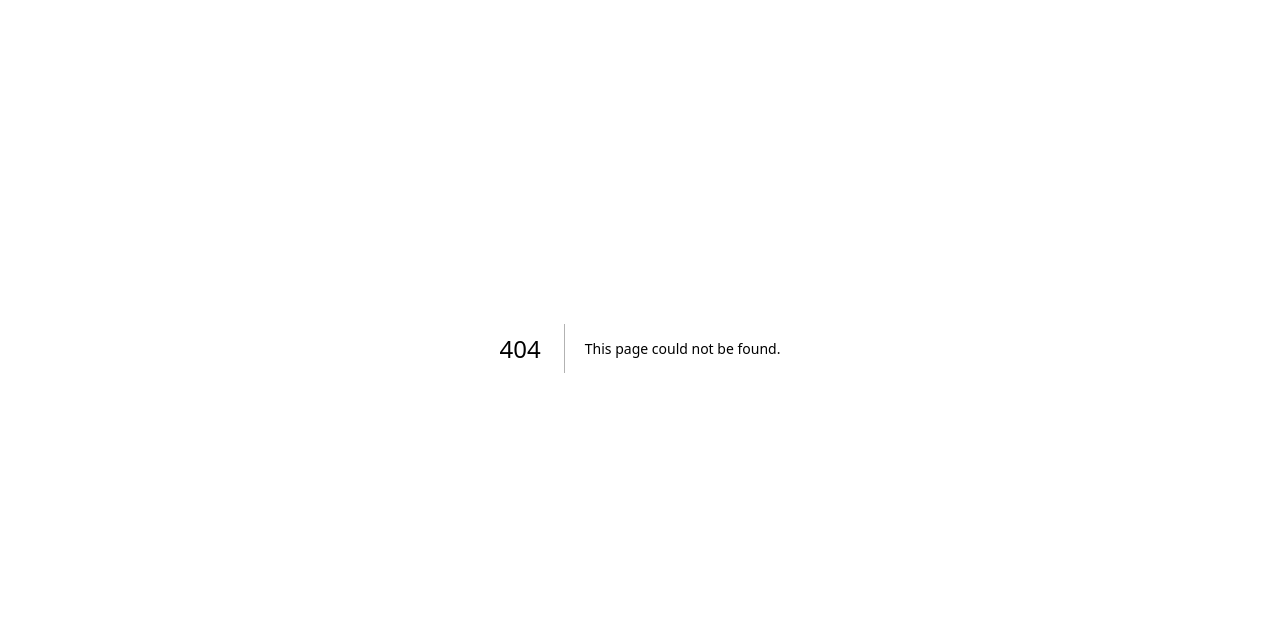
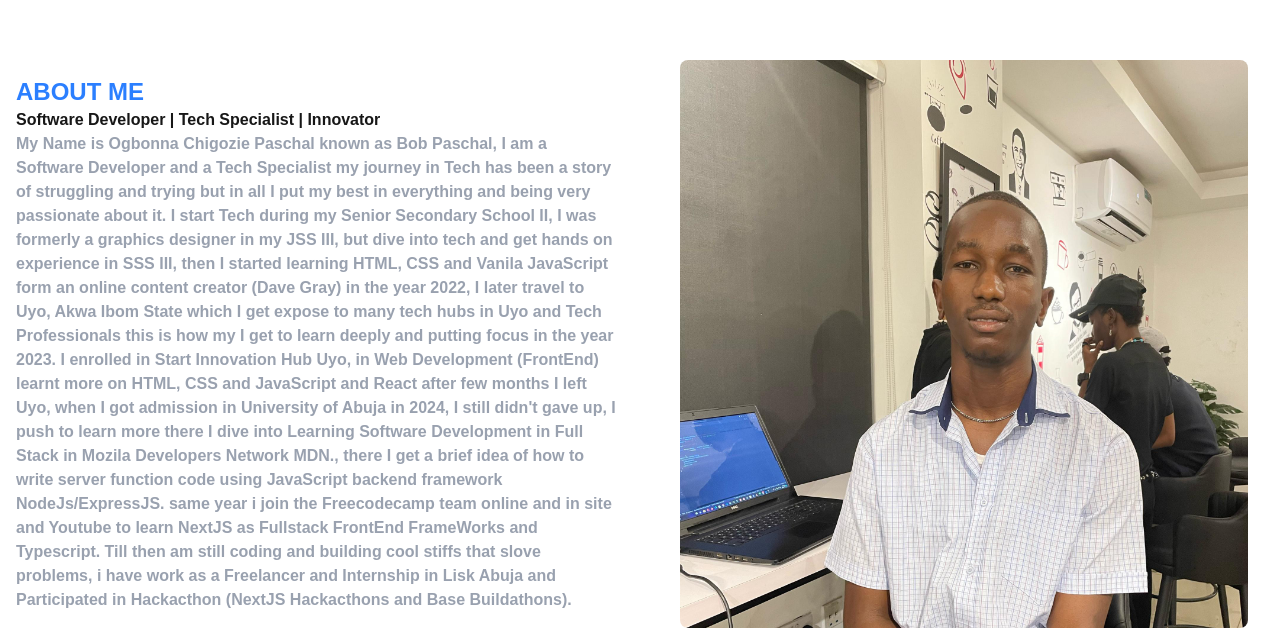
Before and after one commit to bobby291/personal-ui-web, a Next.js app: page /about in a window 1280 px wide. Before the commit this address had no page. Shown: the part 722-1352 px from the top of the page. Built offline with nearby package versions, Linux system fonts and the light colour scheme.

Commit message:
Additional commits

```diff
--- a/package.json
+++ b/package.json
@@ -9,6 +9,7 @@
     "lint": "next lint"
   },
   "dependencies": {
+    "devicon": "^2.16.0",
     "lucide-react": "^0.525.0",
     "next": "15.3.4",
     "react": "^19.0.0",
--- /dev/null
+++ b/src/app/about/page.tsx
@@ -0,0 +1,56 @@
+import Image from "next/image";
+
+const AboutPage = () => {
+    return (
+        <section className="max-w-7xl mx-auto px-4 py-16 md:py-24">
+            <div className="flex flex-col md:flex-row items-center gap-12">
+                {/* Left Content */}
+                <div className="w-full md:w-1/2">
+                    <span className="text-blue-500 font-bold text-2xl"
+                    >
+                    ABOUT ME
+                    </span>
+                    <h2 className="text-1xl font-bold ">
+                        Software Developer | Tech Specialist | Innovator
+                    </h2>
+                    <p className="font-semibold text-gray-400">
+                        My Name is Ogbonna Chigozie Paschal known as Bob Paschal, I am a Software Developer and a Tech Specialist
+                        my journey in Tech has been a story of struggling and trying but in all I put my best in everything and being
+                        very passionate about it. I start Tech during my Senior Secondary School II, I was formerly a graphics designer
+                        in my JSS III, but dive into tech and get hands on experience in SSS III, then I started learning HTML, CSS and
+                        Vanila JavaScript form an online content creator (Dave Gray) in the year 2022, I  later travel to Uyo, Akwa Ibom State
+                        which I get expose to many tech hubs in Uyo and Tech Professionals this is how my I get to learn deeply and putting focus
+                        in the year 2023. I enrolled in Start Innovation Hub Uyo, in Web Development (FrontEnd) learnt more on HTML, CSS and JavaScript and React
+                        after few months I left Uyo, when I got admission in University of Abuja in 2024, I still didn't gave up, I push to learn more
+                        there I dive into Learning Software Development in Full Stack in Mozila Developers Network MDN., there I get a brief idea of
+                        how to write server function code using JavaScript backend framework NodeJs/ExpressJS. same year i join the Freecodecamp team
+                        online and in site and Youtube to learn NextJS as Fullstack FrontEnd FrameWorks and Typescript. Till then am still coding
+                        and building cool stiffs that slove problems, i have work as a Freelancer and Internship in Lisk Abuja and Participated in
+                        Hackacthon (NextJS Hackacthons and Base Buildathons).
+                    </p>
+
+                </div>
+
+                {/* Right Side Content */}
+            <div
+                className='w-full md:w-1/2 relative'
+            >
+                <div className='p-4'
+                >
+                    <Image
+                        src="/bob2.jpg"
+                        alt="About Me Pic"
+                        width={300}
+                        height={300}
+                        className='w-full h-auto rounded-lg'
+                    />
+                </div>
+            </div>
+
+            </div>
+
+        </section>
+     );
+}
+
+export default AboutPage;
--- a/src/components/MyProject.tsx
+++ b/src/components/MyProject.tsx
@@ -14,25 +14,25 @@ const project: Project[] = [
         image: '/zylus-web.jpg',
         title: "Zylus Website",
         description: "Website develop to help the enterprise to run their day to day activities and to ehnance throught the internet, Tech stack: NextJS, TypeScript, Tailwindcss for UI development and Vercel for hosting.",
-        liveUrl: 'zylusgroup.com',
+        liveUrl: 'https://zylusgroup.com',
     },
     {
         image: '/lighten-web.jpg',
         title: "Sydney Wedding Photographer",
         description: "A gallery shoting website base in Austrailia, assit in optimizing the website and testing the TypeScrit to ensure smooth running and and fast loading, Tech stack: NextJS, TypeScript, Framer motion.",
-        liveUrl: 'inlighten.com.au',
+        liveUrl: 'https://inlighten.com.au',
     },
     {
         image: '/tricia-web.jpg',
         title: "Tricia Portofolio Web",
         description: "Portofolio Website for a writer and a book publisher, to document all their blog and project as well to optimize its runnin, Tech stack: HTML5, CSS3, JavaScript, API interagation.",
-        liveUrl: 'triciaklapheke.com',
+        liveUrl: 'https://triciaklapheke.com',
     },
     {
         image: '/zangi-app.jpg',
         title: "Zangi",
         description: "A Mobile App and Web App texting platform that runs on all devices, assist in writing server function with JavaScript and update their Authetication function JWT",
-        liveUrl: 'zangi.com',
+        liveUrl: 'https://zangi.com',
     },
 ];
 
@@ -65,7 +65,7 @@ const MyProject = () => {
                                 <p className="text-sm text-gray-600 mt-1 font-semibold">
                                     {project.description}
                                 </p>
-                               <a href={project.liveUrl}
+                               <a href={project.liveUrl.startsWith('http') ? project .liveUrl : `https://${project.liveUrl}`}
                                  target="_blank"
                                  rel="noopener noreferre"
                                  className="inline-block mt-4 px-4 py-2 bg-gray-900 text-white text-xs font-medium rounded hover:bg-gray-700">
--- a/src/components/Navbar.tsx
+++ b/src/components/Navbar.tsx
@@ -21,7 +21,7 @@ const Navbar = () => {
        {/* <li><Link href="/work" className="hover:text-gray-500/80 transition">Services</Link></li> */}
        <li><Link href="/contact" className="hover:text-gray-500/80 transition">Contact</Link></li>
         <li><a href="/My Resume.pdf" className="hover:text-gray-500/80 transition">Resume</a></li>
-        {/* <li><Link href="/about" className="hover:text-gray-500/80 transition">About Me</Link></li> */}
+        <li><Link href="/about" className="hover:text-gray-500/80 transition">About Me</Link></li>
       </ul>
 
       {/* Desktop Button */}
@@ -57,7 +57,7 @@ const Navbar = () => {
             {/* <li><Link href="/work" className="hover:text-gray-500/80 transition">Services</Link></li> */}
             <li><a href="/My Resume.pdf" target="_blank" rel="noopener noreferrer" className="text-sm">Resume</a></li>
             <li><Link href="/contact" className="text-sm">Contact</Link></li>
-            {/* <li><Link href="/about" className="text-sm">About Me</Link></li> */}
+            <li><Link href="/about" className="text-sm">About Me</Link></li>
           </ul>
 
           <button type="button" className="bg-amber-500 text-white border border-none mt-6 text-sm hover:bg-yellow-600 hover:text-white active:scale-95 transition-all w-40 h-11 rounded-full">
```
Also changed, not shown: 1 other file (tests, documents, lock files or other folders).
